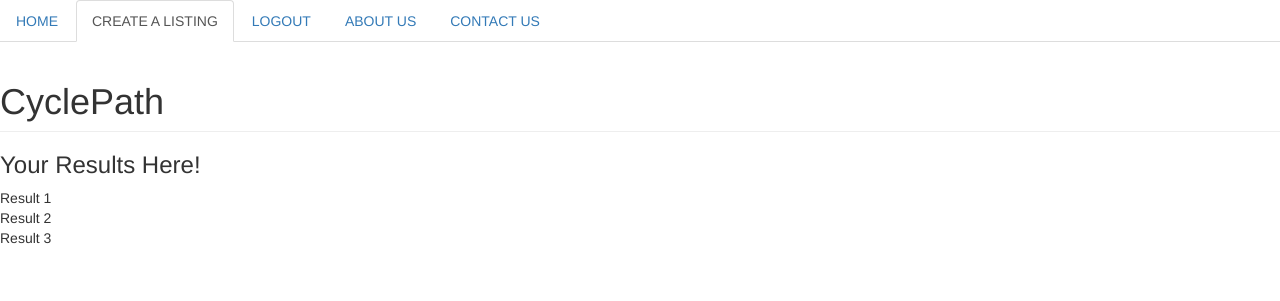
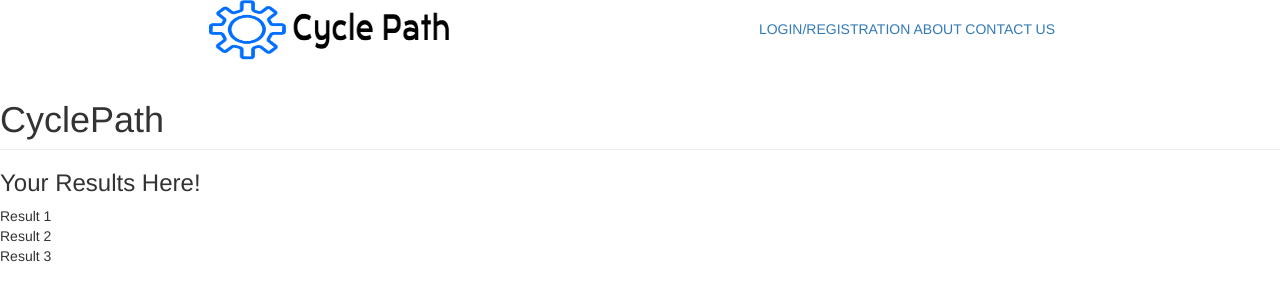
Before and after one commit to LindsAndrus/CyclePaths, a CodeIgniter app: page /database/index.php/main/index in a window 1280 px wide. Shown: the top 301 px of the page. Run offline with CodeIgniter, Linux system fonts and the light colour scheme.

Commit message:
added logout and updated header

```diff
--- a/application/config/routes.php
+++ b/application/config/routes.php
@@ -1,6 +1,7 @@
 <?php
 defined('BASEPATH') OR exit('No direct script access allowed');
 
+$route['logout'] = 'Users/logout';
 $route['login'] = 'Users/login_reg_page';
 $route['/user/show/(:num)'] = 'User/show/$1';
 $route['/user/edit/(:num)'] = 'User/edit/$1';
--- a/application/controllers/Users.php
+++ b/application/controllers/Users.php
@@ -85,7 +85,12 @@ class Users extends CI_Controller {
 			}
 		}
 	}
+		public function logout()
+  		{
 
+	    $this->session->sess_destroy();
+	    redirect("/");
+		}
 
 
 
--- a/application/views/header.php
+++ b/application/views/header.php
@@ -17,7 +17,11 @@
 		<img src="/assets/images/logo.png" height="60px" width="250px"></img>
 	</div>
 	<div class="links">
-		<a href="">LOGIN/REGISTRATION</a>
+		<?php if($this->session->userdata('user_id')) : ?>
+			<a href="/logout">LOGOUT</a>
+		 <?php else : ?>
+		 	<a href="/login">LOGIN/REGISTRATION</a>
+		 <?php endif ?>
 		<a href="">ABOUT</a>
 		<a href="">CONTACT US</a>
 	</div>
--- a/application/views/listings.php
+++ b/application/views/listings.php
@@ -9,13 +9,8 @@
 
 </head>
 <body>
-<ul class="nav nav-tabs">
-<li role="presentation"><a href="#">HOME</a></li>
-  <li role="presentation" class="active"><a href="#">CREATE A LISTING</a></li>
-  <li role="presentation"><a href="#">LOGOUT</a></li>
-  <li role="presentation"><a href="#">ABOUT US</a></li>
-  <li role="presentation"><a href="#">CONTACT US</a></li>
-</ul>
+
+<?php $this->load->view('header.php') ?>
 
 
 <h1 class="page-header">CyclePath</h1>
```
Also changed, not shown: application/views/create_listing.php (+1 -7 lines).
